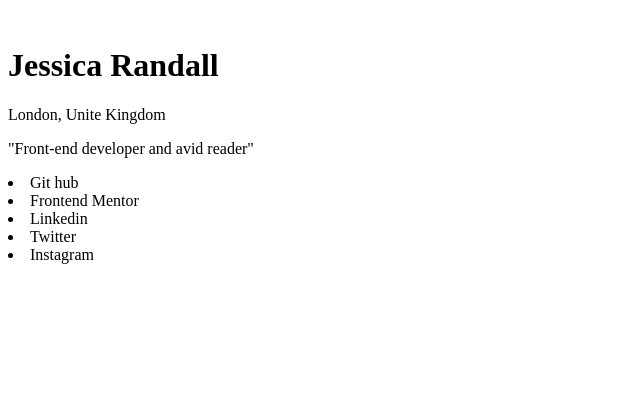
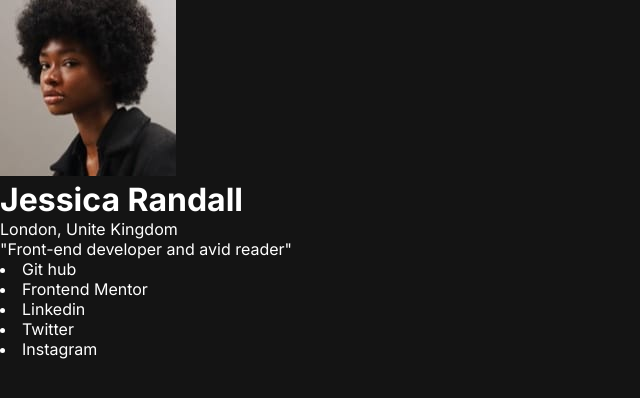
Before and after one commit to coyad45/Social-links-profile, a plain HTML site: page index.html in a window 1280 px wide. Shown: the whole page, without its empty margins (0-640 px from the left). Drawn offline with Linux system fonts and the light colour scheme.

Commit message:
Tercer commit : agregando estilos

```diff
--- a/assets/css/default.css
+++ b/assets/css/default.css
@@ -0,0 +1,19 @@
+:root{
+/* primary */
+--Green: hsl(75, 94%, 57%);
+/*Neutral*/
+--White: hsl(0, 0%, 100%);
+--Grey: hsl(0, 0%, 20%);
+--DarkGrey: hsl(0, 0%, 12%);
+--OffBlack: hsl(0, 0%, 8%);
+}
+*{
+    padding: 0%;
+    margin: 0%;
+    box-sizing: border-box;
+}
+body{
+    background-color: var(--OffBlack);
+    color: white;
+    font-family: "Inter", sans-serif;
+}
--- a/assets/css/desktop.css
+++ b/assets/css/desktop.css
@@ -0,0 +1 @@
+@import url("default.css");
--- a/assets/css/mobile.css
+++ b/assets/css/mobile.css
@@ -0,0 +1,36 @@
+@import url("default.css");
+
+body{
+    width: 100vw;
+    height: 100vh;
+    display: grid;
+    place-content: center;
+}
+.card{
+    width: 330px;
+    height: 580px;
+
+    display: grid;
+    grid-template-rows: 1fr 1fr;
+}
+/*Card info*/
+.card__info{
+    text-align: center;
+    margin: 24px;
+}
+.card__info img{
+    width: 90px;
+    height: 90px;
+    border-radius: 50% ;
+}
+/*Card links*/
+#card__links-list {
+   display: flex;
+   flex-direction: column;
+   justify-content: space-around;
+   height: 291px;
+}
+#card__links-list li{
+    list-style: none;
+    text-align: center;
+}
--- a/index.html
+++ b/index.html
@@ -4,12 +4,19 @@
     <meta charset="UTF-8">
     <meta name="viewport" content="width=device-width, initial-scale=1.0">
     <link rel="stylesheet" href="/assets/css/default.css">
+    <link rel="stylesheet" media="screen and (max-width: 374px)" href="/assets/css/mobile.css">
+    <link rel="stylesheet" media="screen and (min-width: 375px)" href="/assets/css/desktop.css">
+
+    <link rel="preconnect" href="https://fonts.googleapis.com">
+    <link rel="preconnect" href="https://fonts.gstatic.com" crossorigin>
+    <link href="https://fonts.googleapis.com/css2?family=Inter:wght@100..900&display=swap" rel="stylesheet">
+
     <title>Document</title>
 </head>
 <body>
     <main class="card">
         <div class="card__info">
-            <img src="" alt="">
+            <img src="/assets/images/avatar-jessica.jpeg" alt="">
             <h1 id="card__info-title">Jessica Randall</h1>
             <p id="card__info-location">London, Unite Kingdom</p>
             <p id="card__info-description">"Front-end developer and avid reader"</p>
```
